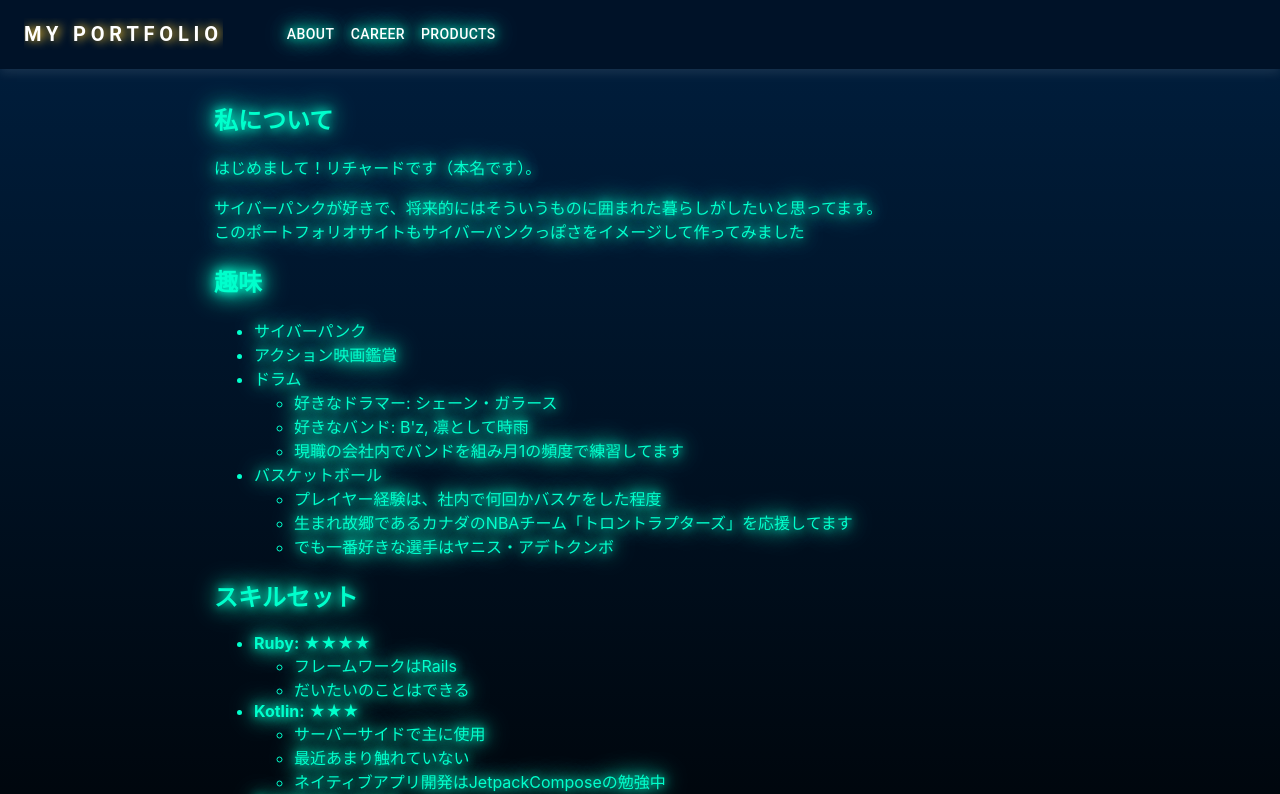
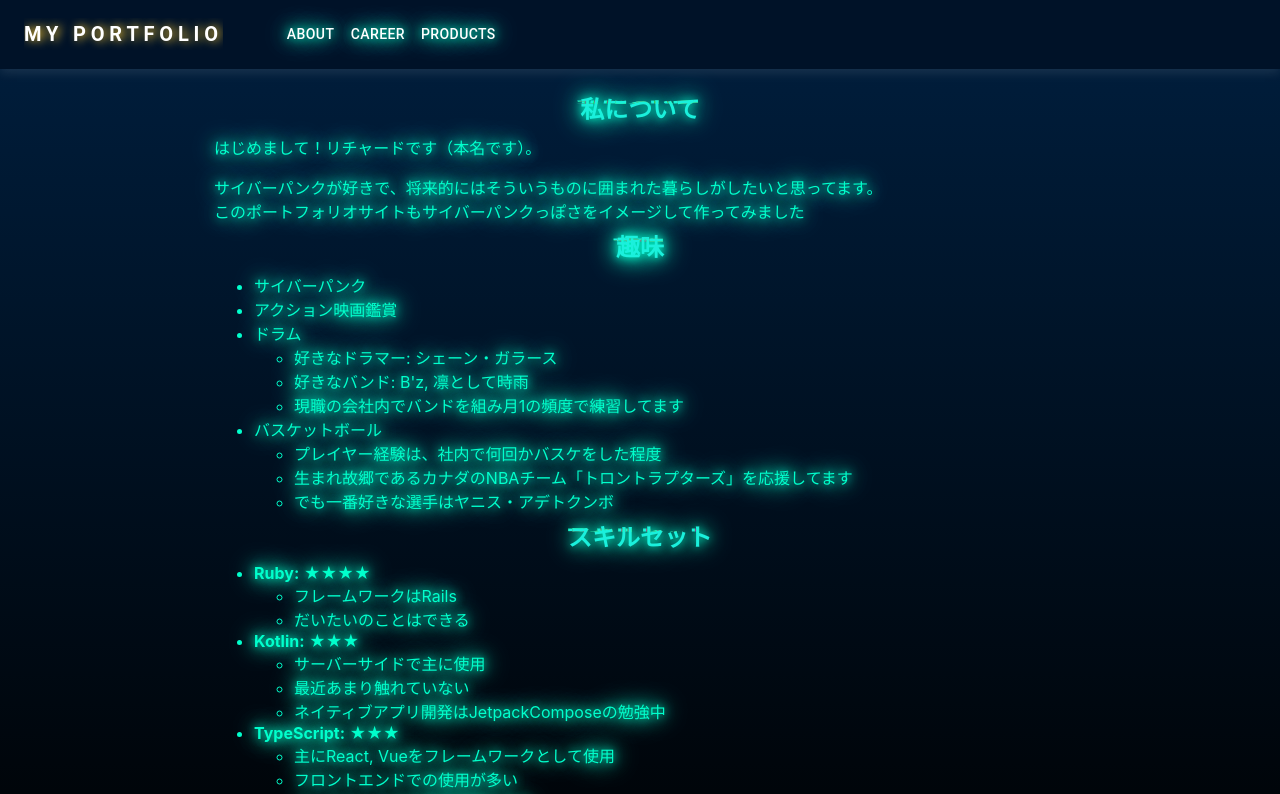
Before and after one commit to Nakanishi21/my-portfolio-app, a React (Create React App) app: page /About in a window 1280 px wide. Shown: the top 794 px of the page. Built offline with nearby package versions, Linux system fonts and the light colour scheme.

Commit message:
文字にグリッチ表現を追加

```diff
--- /dev/null
+++ b/src/components/Glitch.css
@@ -0,0 +1,117 @@
+.glitch-text {
+  flex: 1;
+  line-height: .75;
+  margin: auto;
+  color: #1af0dc;
+  text-align: center;
+  transform: scaleX(var(--scale, 1));
+  animation: glitch-p 11s infinite alternate;
+
+
+
+  &::before,
+  &::after {
+    --top: 0;
+    --left: 0;
+    --v-height: 30%;
+    --f-size: 15;
+    --f-unit: 1vmin;
+    --f: calc(var(--f-size) * var(--f-unit));
+    /* --bg: #181717;  */
+
+    --n-tenth: calc(var(--f-size) * .1 * var(--top));
+    --t-cut: calc(var(--n-tenth) / var(--f-size) * 100%);
+    --b-cut: calc(var(--t-cut) + var(--v-height));
+
+    content: attr(data-text);
+    position: absolute;
+    width: 100%;
+    left: 0;
+    text-align: center;
+
+    transform: translateX(calc(var(--left) * 100%));
+
+
+    filter: drop-shadow(0 0 transparent);
+
+    text-shadow: calc(var(--left) * -3em) 0 .02em lime,
+                  calc(var(--left) * -6em) 0 .02em #ff00e1;
+
+    background-color: var(--bg);
+    clip-path: polygon(0% var(--t-cut), 100% var(--t-cut), 100% var(--b-cut), 0% var(--b-cut));
+  }
+
+  &::before {
+    animation: glitch-b 1.7s infinite alternate-reverse;
+  }
+  &::after {
+    animation: glitch-a 3.1s infinite alternate;
+  }
+}
+
+@keyframes glitch-a {
+  10%,30%,50%,70%,90% {
+    --top: 0;
+    --left: 0;
+  }
+  0% {
+    --v-height: 15%;
+  }
+  20% {
+    --left: .005;
+  }
+  40% {
+    --left: .01;
+    --v-height: 20%;
+    --top: 3;
+  }
+  60% {
+    --left: .03;
+    --v-height: 25%;
+    --top: 6;
+  }
+  80% {
+    --left: .07;
+    --v-height: 5%;
+    --top: 8;
+  }
+  100% {
+    --left: .083;
+    --v-height: 30%;
+    --top: 1;
+  }
+}
+
+@keyframes glitch-b {
+    10%,30%,50%,70%,90% {
+    --top: 0;
+    --left: 0;
+  }
+  0% {
+    --v-height: 15%;
+    --top: 10;
+  }
+  20% {
+    --left: -.005;
+  }
+  40% {
+    --left: -.01;
+    --v-height: 17%;
+    --top: 3;
+  }
+  60% {
+    --left: -.03;
+    --v-height: 35%;
+    --top: 6;
+  }
+  80% {
+    --left: -.07;
+    --v-height: 5%;
+    --top: 8;
+  }
+  100% {
+    --left: -.083;
+    --v-height: 30%;
+    --top: 1;
+  }
+}
--- a/src/pages/About.tsx
+++ b/src/pages/About.tsx
@@ -1,4 +1,5 @@
 import React from 'react';
+import '../components/Glitch.css'
 
 interface StarRatingProps {
   rating: number;
@@ -17,11 +18,12 @@ const StarRating: React.FC<StarRatingProps> = ({ rating, language }) => {
   );
 };
 
+
 const About: React.FC = () => {
   return (
     <div>
       <section>
-        <h1>私について</h1>
+        <h1 className='glitch-text' data-text="私について">私について</h1>
         <p>はじめまして！リチャードです（本名です）。</p>
         <p>
           サイバーパンクが好きで、将来的にはそういうものに囲まれた暮らしがしたいと思ってます。<br />
@@ -31,7 +33,7 @@ const About: React.FC = () => {
       </section>
 
       <section>
-        <h2>趣味</h2>
+        <h2 className='glitch-text' data-text="趣味">趣味</h2>
         <ul>
           <li>サイバーパンク</li>
           <li>アクション映画鑑賞</li>
@@ -55,7 +57,7 @@ const About: React.FC = () => {
       </section>
 
       <section>
-        <h2>スキルセット</h2>
+        <h2 className='glitch-text' data-text="スキルセット">スキルセット</h2>
         <ul>
           <li>
             <StarRating rating={4} language="Ruby" />
```
